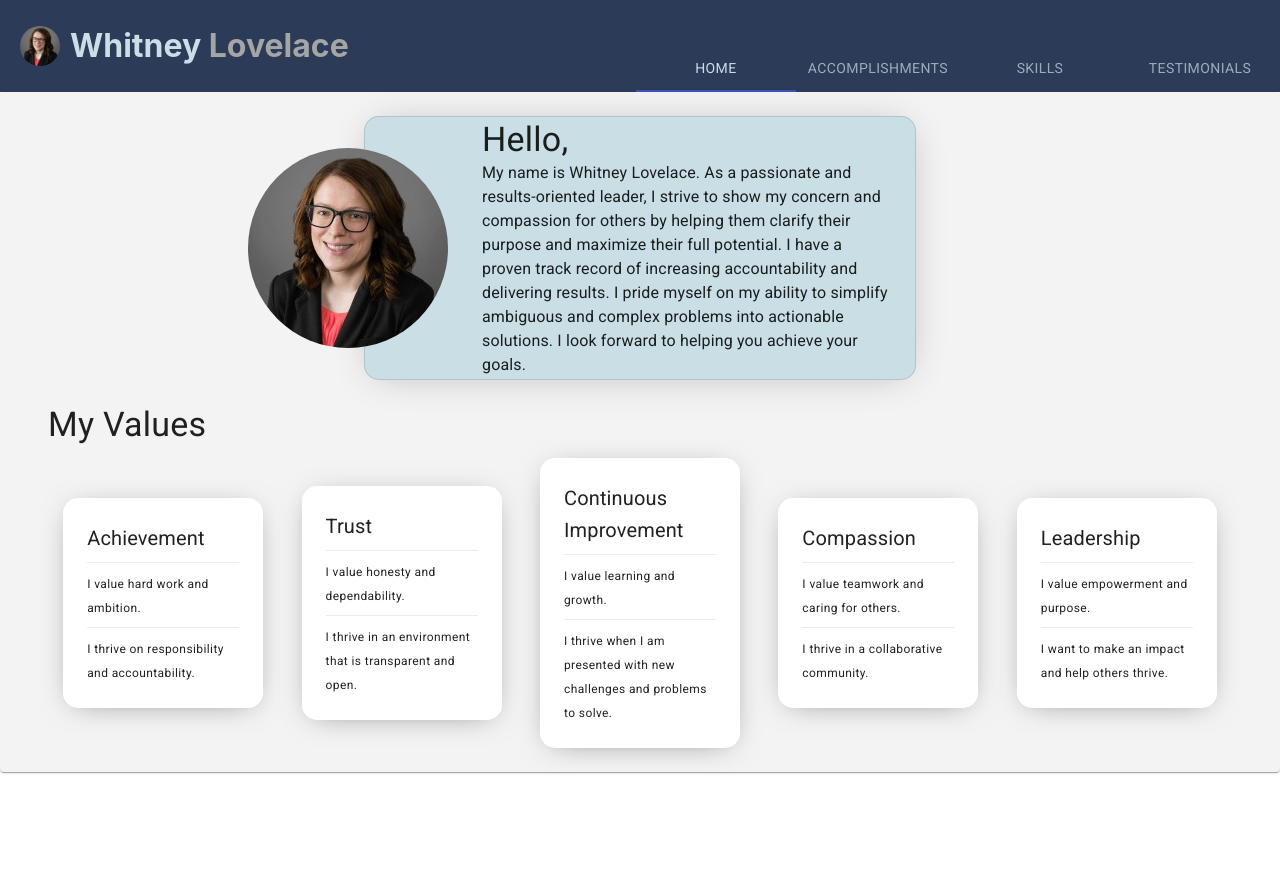
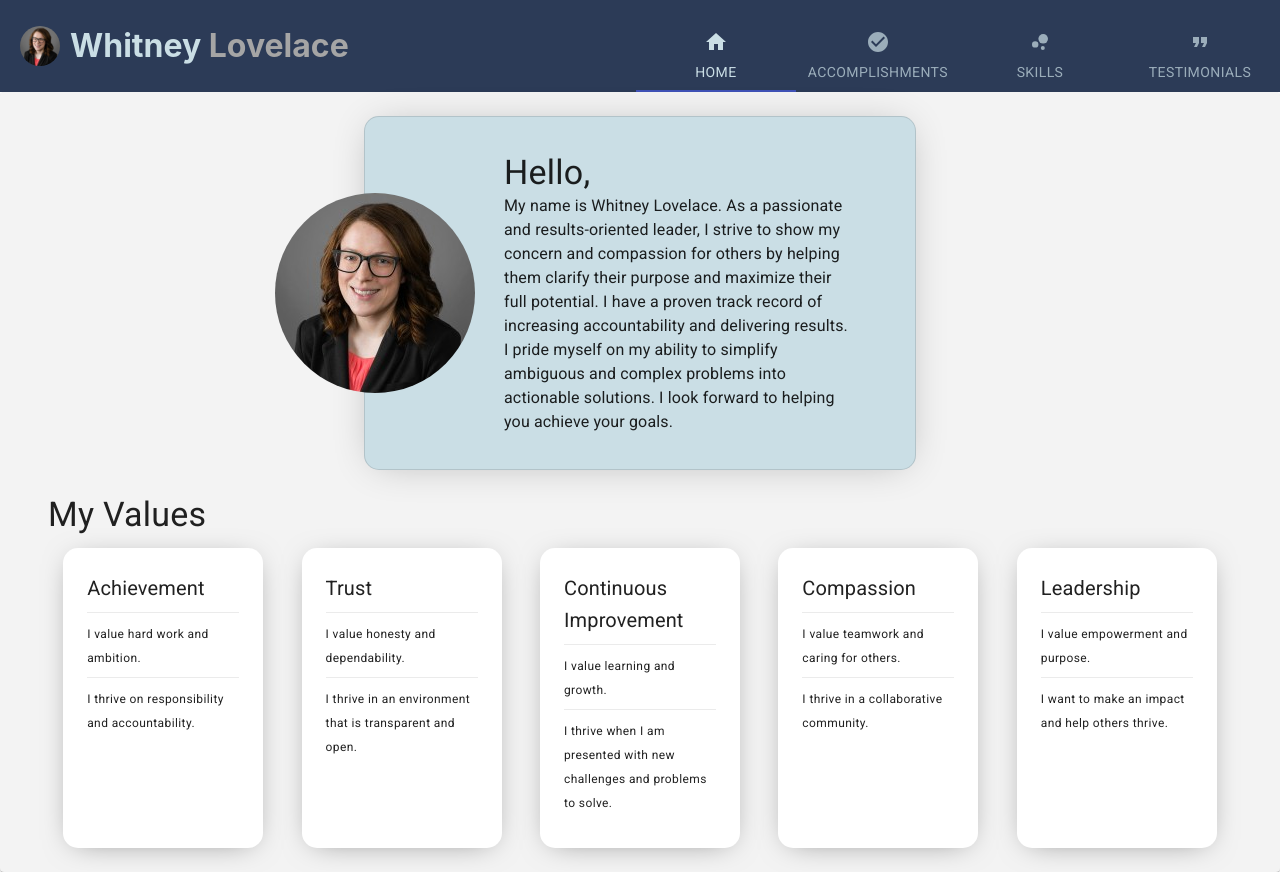
Before and after one commit to grey-lovelace/react-resume, a React (Create React App) app: page / in a window 1280 px wide. Before the commit the page ends 800 px from the top, so only its background shows below. Built offline with nearby package versions, Linux system fonts and the light colour scheme.

Commit message:
Add icons and clean up some design

```diff
--- a/package.json
+++ b/package.json
@@ -5,6 +5,7 @@
   "dependencies": {
     "@fontsource/roboto": "^4.5.3",
     "@material-ui/core": "^4.12.3",
+    "@material-ui/icons": "^4.11.2",
     "@testing-library/jest-dom": "^5.16.2",
     "@testing-library/react": "^12.1.2",
     "@testing-library/user-event": "^13.5.0",
--- a/src/components/Accomplishments.js
+++ b/src/components/Accomplishments.js
@@ -80,7 +80,7 @@ function Accomplishments() {
                             </Grow>
                         </Grid>
                     </Grid>
-                    <Grid item container direction="column" xs={5}  spacing={2} >
+                    <Grid item container direction="column" xs={5}  spacing={2}  justify='space-between'>
                         <Grid item>
                             <Grow in={true} appear={true} style={{ transitionDelay: `${1 * 100}ms` }} timeout={1000}>
                                 <Paper className={classes.paperRootGray}>
--- a/src/components/Home.js
+++ b/src/components/Home.js
@@ -11,7 +11,7 @@ function Home() {
     return (
         <div>
             <Container maxWidth='sm'>
-                <Paper elevation={3} variant="outlined" className={classes.paperRoot}>
+                <Paper elevation={3} variant="outlined" className={classes.paperRootWithPadding}>
                     <Grid container >
                         <Grid container item justify='center' alignItems="center" xs={12} md={2}>
                             <img className='profile-pic' src={profilePic} />
@@ -35,7 +35,6 @@ function Home() {
                                     I pride myself on my ability to simplify
                                     ambiguous and complex problems into
                                     actionable solutions. I look forward to helping
-
                                     you achieve your goals.
                                 </Typography>
                             </Container>
--- a/src/components/NavBar.js
+++ b/src/components/NavBar.js
@@ -1,5 +1,9 @@
 import Tab from '@material-ui/core/Tab';
 import Tabs from '@material-ui/core/Tabs';
+import HomeIcon from '@material-ui/icons/Home';
+import BubbleChartIcon from '@material-ui/icons/BubbleChart';
+import FormatQuoteIcon from '@material-ui/icons/FormatQuote';
+import CheckCircleIcon from '@material-ui/icons/CheckCircle';
 import React from 'react';
 
 function NavBar(props) {
@@ -17,10 +21,10 @@ function NavBar(props) {
                 aria-label="Navigation Bar"
                 centered
             >
-                <Tab label="Home" value='Home' />
-                <Tab label="Accomplishments" value='Accomplishments' />
-                <Tab label="Skills" value='Skills' />
-                <Tab label="Testimonials" value='Testimonials' />
+                <Tab label="Home" value='Home' icon={<HomeIcon/>}/>
+                <Tab label="Accomplishments" value='Accomplishments'  icon={<CheckCircleIcon/>} />
+                <Tab label="Skills" value='Skills' icon={<BubbleChartIcon/>}/>
+                <Tab label="Testimonials" value='Testimonials' icon={<FormatQuoteIcon/>} />
             </Tabs>
         </div>
     );
--- a/src/components/Values.js
+++ b/src/components/Values.js
@@ -49,6 +49,7 @@ function Values() {
                         <Grid item>
                             <Grow in={true} appear={true} style={{ transitionDelay: `${index * 100}ms` }} timeout={1000}>
                                 <Card className={classes.card}>
+                                    <Grid contianer align="center">
                                     <CardContent className={classes.content}>
                                         <Typography
                                             variant={"h6"}
@@ -56,6 +57,7 @@ function Values() {
                                         >
                                             {value.title}
                                         </Typography>
+
                                         <Divider className={classes.divider} light />
                                         <Typography
                                             variant={"caption"}
@@ -69,6 +71,7 @@ function Values() {
                                             {value.item2}
                                         </Typography>
                                     </CardContent>
+                                    </Grid>
                                 </Card>
                             </Grow>
                         </Grid>
--- a/src/useStyles.js
+++ b/src/useStyles.js
@@ -17,6 +17,10 @@ const useStyles = makeStyles(theme => ({
       backgroundColor: '#F3F3F3'
     },
     paperRoot: paperBase,
+    paperRootWithPadding: {
+      ...paperBase,
+      padding: '35px',
+    },
     paperRootGray: {
       ...paperBase,
       backgroundColor: '#a5a5a5',
@@ -27,6 +31,7 @@ const useStyles = makeStyles(theme => ({
     },
     card: {
       maxWidth: 200,
+      height: 300,
       margin: "auto",
       transition: "0.3s",
       borderRadius: '15px',
```
Also changed, not shown: 1 other file (tests, documents, lock files or other folders).
